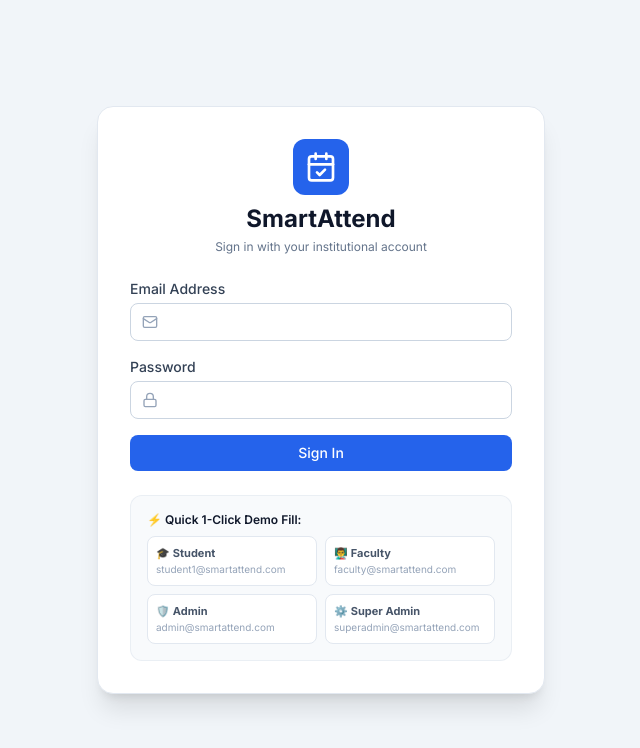
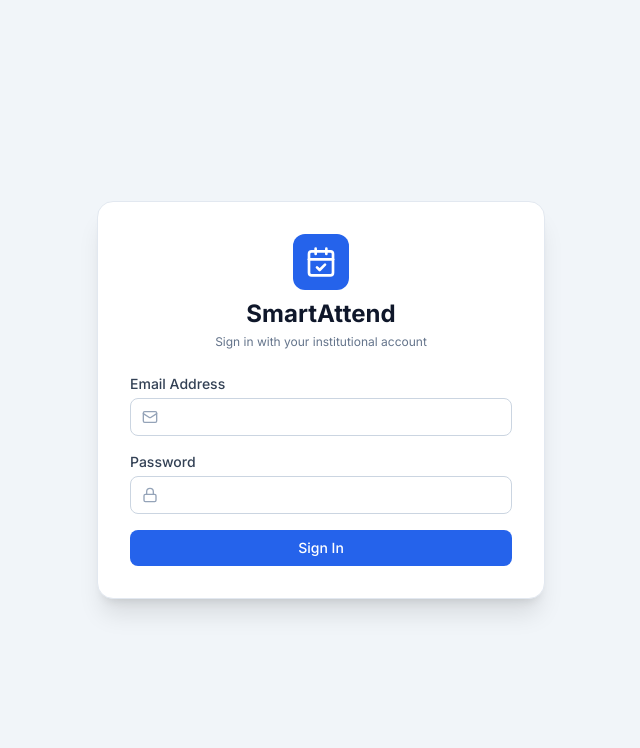
Before and after one commit to Roshansahni/smartattend, a React (Vite) app in the folder frontend/: page /login in a window 1280 px wide. Shown: the top 748 px of the page, without its empty margins (319-959 px from the left). Built offline with nearby package versions, Linux system fonts and the light colour scheme; no server answers.

Commit message:
chore(ui): remove demo 1-click fill buttons from login page for production

```diff
--- a/frontend/src/pages/auth/LoginPage.tsx
+++ b/frontend/src/pages/auth/LoginPage.tsx
@@ -15,9 +15,9 @@ const schema = z.object({
 });
 
 export default function LoginPage() {
-  const { login, role } = useAuth();
+  const { login } = useAuth();
   const navigate = useNavigate();
-  const { register, handleSubmit, setValue, formState: { errors, isSubmitting } } = useForm<z.infer<typeof schema>>({
+  const { register, handleSubmit, formState: { errors, isSubmitting } } = useForm<z.infer<typeof schema>>({
     resolver: zodResolver(schema),
   });
 
@@ -29,11 +29,6 @@ export default function LoginPage() {
     } catch (err: any) {
       toast.error(err.response?.data?.detail || err.message || 'Authentication failed');
     }
-  };
-
-  const fillCredentials = (email: string, pass: string) => {
-    setValue('email', email, { shouldValidate: true });
-    setValue('password', pass, { shouldValidate: true });
   };
 
   return (
@@ -52,44 +47,6 @@ export default function LoginPage() {
           <Input label="Password" type="password" leftIcon={<Lock className="h-4 w-4" />} error={errors.password?.message} {...register('password')} />
           <Button type="submit" className="w-full mt-2" isLoading={isSubmitting}>Sign In</Button>
         </form>
-
-        <div className="mt-6 p-4 bg-slate-50 dark:bg-slate-700/50 rounded-xl text-xs text-slate-600 dark:text-slate-300 border border-slate-200/60 dark:border-slate-700">
-          <p className="font-semibold mb-2 text-slate-900 dark:text-white">⚡ Quick 1-Click Demo Fill:</p>
-          <div className="grid grid-cols-2 gap-2">
-            <button
-              type="button"
-              onClick={() => fillCredentials('student1@smartattend.com', 'Student@123')}
-              className="p-2 text-left bg-white dark:bg-slate-800 rounded-lg border border-slate-200 dark:border-slate-600 hover:border-primary-500 hover:text-primary-600 transition text-[11px]"
-            >
-              🎓 <strong>Student</strong>
-              <div className="text-[10px] text-slate-400 truncate">student1@smartattend.com</div>
-            </button>
-            <button
-              type="button"
-              onClick={() => fillCredentials('faculty@smartattend.com', 'Faculty@123')}
-              className="p-2 text-left bg-white dark:bg-slate-800 rounded-lg border border-slate-200 dark:border-slate-600 hover:border-primary-500 hover:text-primary-600 transition text-[11px]"
-            >
-              👨‍🏫 <strong>Faculty</strong>
-              <div className="text-[10px] text-slate-400 truncate">faculty@smartattend.com</div>
-            </button>
-            <button
-              type="button"
-              onClick={() => fillCredentials('admin@smartattend.com', 'Admin@123')}
-              className="p-2 text-left bg-white dark:bg-slate-800 rounded-lg border border-slate-200 dark:border-slate-600 hover:border-primary-500 hover:text-primary-600 transition text-[11px]"
-            >
-              🛡️ <strong>Admin</strong>
-              <div className="text-[10px] text-slate-400 truncate">admin@smartattend.com</div>
-            </button>
-            <button
-              type="button"
-              onClick={() => fillCredentials('superadmin@smartattend.com', 'Admin@123')}
-              className="p-2 text-left bg-white dark:bg-slate-800 rounded-lg border border-slate-200 dark:border-slate-600 hover:border-primary-500 hover:text-primary-600 transition text-[11px]"
-            >
-              ⚙️ <strong>Super Admin</strong>
-              <div className="text-[10px] text-slate-400 truncate">superadmin@smartattend.com</div>
-            </button>
-          </div>
-        </div>
       </div>
     </div>
   );
```
